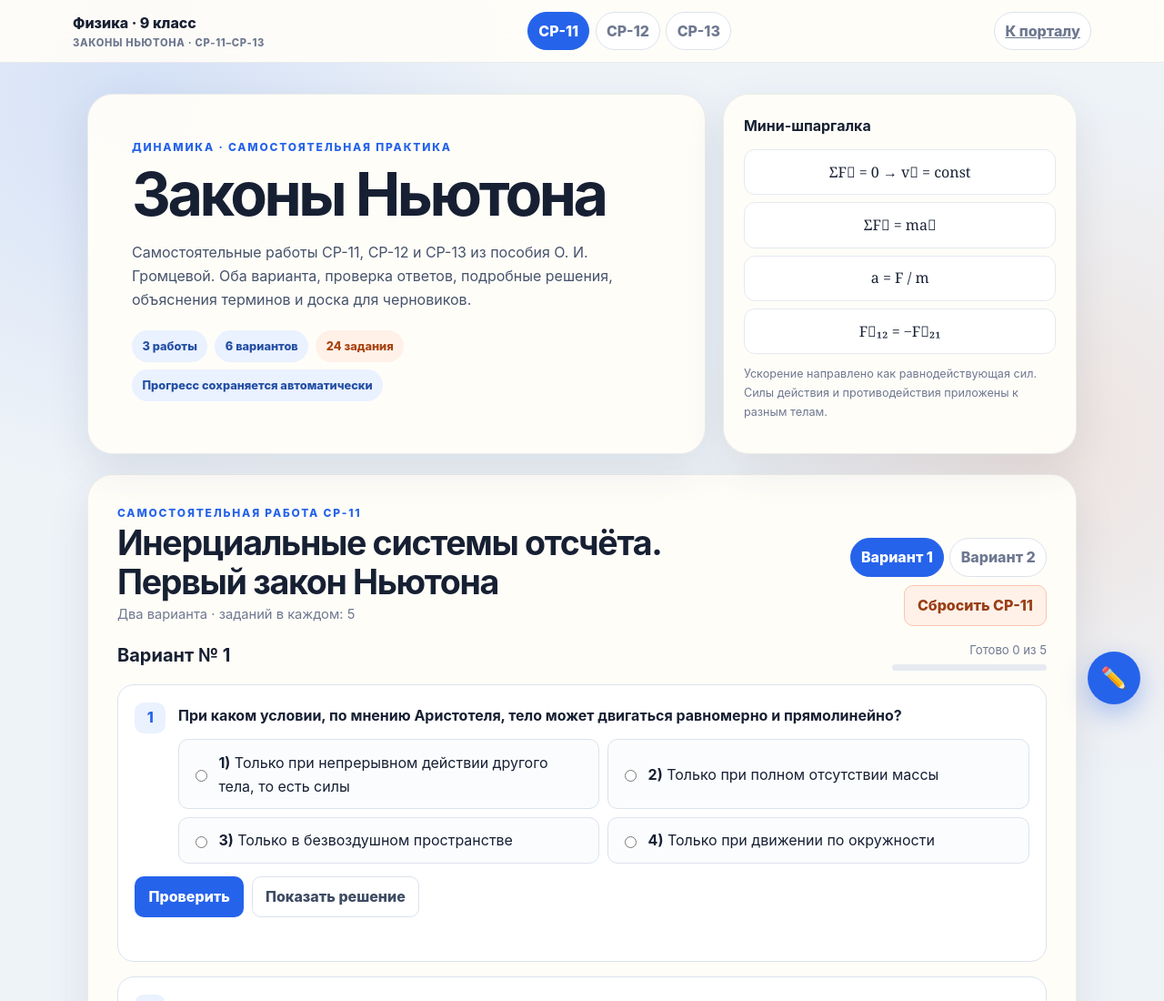
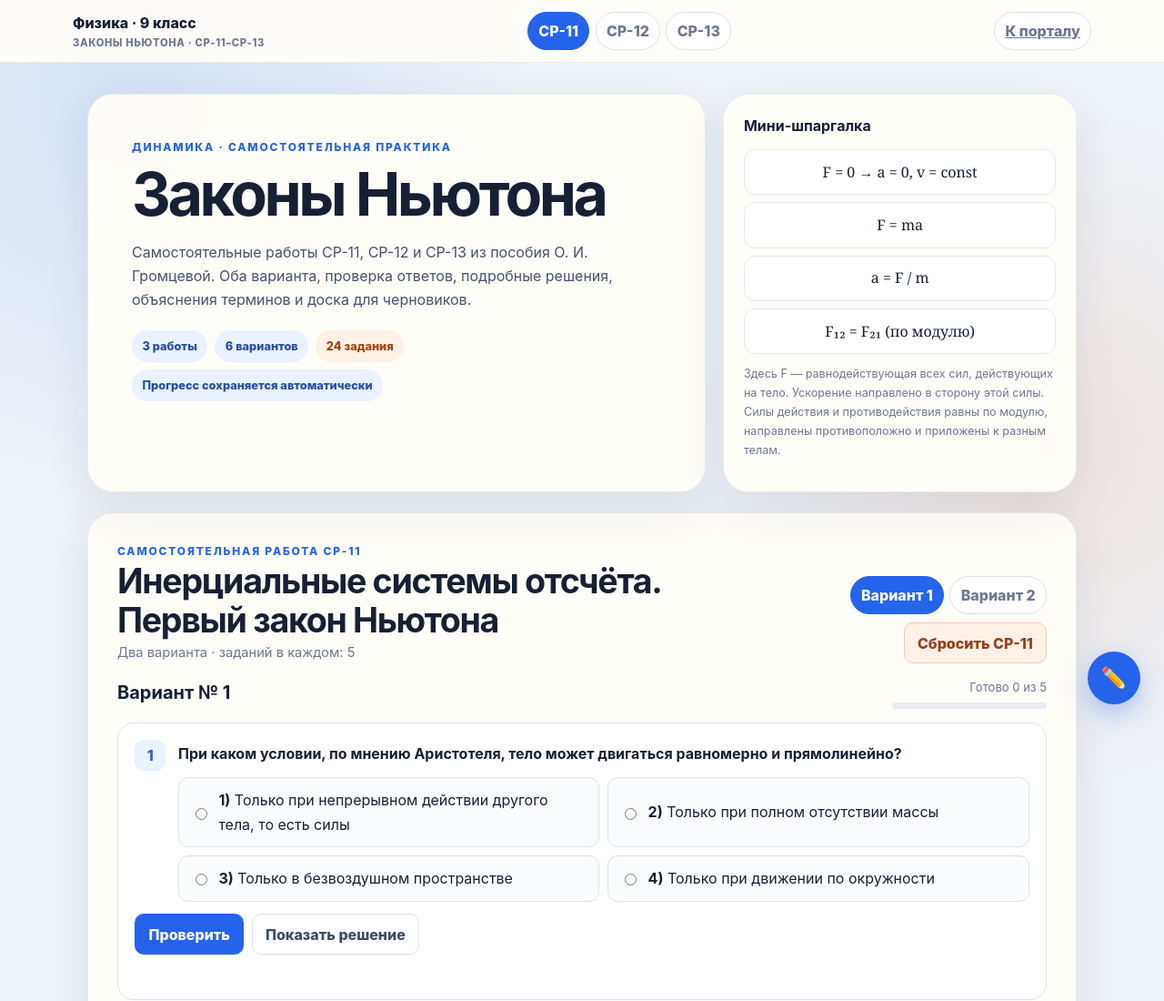
Before and after one commit to NaymSkim/Matvey, a website: page tasks/gromtseva-sr-11-13.html in a window 1280 px wide. Shown: the top 1100 px of the page at 91% size. Drawn offline with Linux system fonts and the light colour scheme.

Commit message:
Simplify Newton law notation

```diff
--- a/tasks/gromtseva-sr-11-13.html
+++ b/tasks/gromtseva-sr-11-13.html
@@ -48,7 +48,7 @@
   <main>
     <section class="hero">
       <div class="hero-main"><div class="eyebrow">Динамика · самостоятельная практика</div><h1>Законы Ньютона</h1><p class="lead">Самостоятельные работы СР-11, СР-12 и СР-13 из пособия О. И. Громцевой. Оба варианта, проверка ответов, подробные решения, объяснения терминов и доска для черновиков.</p><div class="chips"><span class="chip">3 работы</span><span class="chip">6 вариантов</span><span class="chip orange">24 задания</span><span class="chip" id="save-status">Прогресс сохраняется автоматически</span></div></div>
-      <aside class="formula-card"><h2>Мини-шпаргалка</h2><div class="formula">ΣF⃗ = 0 → v⃗ = const</div><div class="formula">ΣF⃗ = ma⃗</div><div class="formula">a = F / m</div><div class="formula">F⃗₁₂ = −F⃗₂₁</div><p class="note">Ускорение направлено как равнодействующая сил. Силы действия и противодействия приложены к разным телам.</p></aside>
+      <aside class="formula-card"><h2>Мини-шпаргалка</h2><div class="formula">F = 0 → a = 0, v = const</div><div class="formula">F = ma</div><div class="formula">a = F / m</div><div class="formula">F₁₂ = F₂₁ (по модулю)</div><p class="note">Здесь F — равнодействующая всех сил, действующих на тело. Ускорение направлено в сторону этой силы. Силы действия и противодействия равны по модулю, направлены противоположно и приложены к разным телам.</p></aside>
     </section>
     <div id="works"></div>
   </main>
@@ -111,15 +111,15 @@
       aristotle:['Представление Аристотеля','Историческое, позднее опровергнутое представление: для поддержания движения якобы требуется непрерывное действие силы.'],
       galileo:['Принцип инерции Галилея','Если внешние воздействия отсутствуют или скомпенсированы, тело сохраняет покой или равномерное прямолинейное движение.'],
       inertia:['Инерция','Явление сохранения телом скорости при нулевой равнодействующей сил.'],
-      firstLaw:['Первый закон Ньютона','Существуют инерциальные системы отсчёта, в которых при ΣF⃗ = 0 тело покоится или движется равномерно и прямолинейно.'],
+      firstLaw:['Первый закон Ньютона','Существуют инерциальные системы отсчёта, в которых при F = 0 тело покоится или движется равномерно и прямолинейно. Здесь F — равнодействующая всех сил.'],
       iso:['Инерциальная система отсчёта','Система, в которой выполняется первый закон Ньютона. Любая система, движущаяся относительно неё равномерно и прямолинейно, тоже инерциальна.'],
       nonIso:['Неинерциальная система отсчёта','Система, движущаяся с ускорением относительно инерциальной системы; в ней законы Ньютона требуют введения сил инерции.'],
       referenceFrame:['Система отсчёта','Тело отсчёта, связанная с ним система координат и часы.'],
       relativeVelocity:['Относительность скорости','Значение скорости зависит от выбранной системы отсчёта.'],
       accelerationInvariant:['Инвариантность ускорения','В классической механике ускорение одинаково во всех инерциальных системах, движущихся поступательно друг относительно друга.'],
       acceleration:['Ускорение','Векторная величина, показывающая быстроту изменения скорости.'],
-      resultant:['Равнодействующая сил','Векторная сумма всех сил, действующих на одно тело: ΣF⃗.'],
-      secondLaw:['Второй закон Ньютона','В инерциальной системе равнодействующая сил равна произведению массы на ускорение: ΣF⃗ = ma⃗.'],
+      resultant:['Равнодействующая сил','Одна сила F, которая заменяет совместное действие всех сил на тело.'],
+      secondLaw:['Второй закон Ньютона','В инерциальной системе равнодействующая сила равна произведению массы на ускорение: F = ma.'],
       forceDirection:['Направление силы','Вектор ускорения сонаправлен с равнодействующей сил, а не обязательно со скоростью.'],
       mass:['Масса','Мера инертности тела. В СИ массу измеряют в килограммах.'],
       newton:['Ньютон','Единица силы в СИ. 1 Н сообщает телу массой 1 кг ускорение 1 м/с².'],
@@ -127,7 +127,7 @@
       initialRest:['Движение из состояния покоя','Начальная скорость равна нулю, поэтому при постоянном ускорении v = at.'],
       braking:['Торможение','Движение, при котором модуль скорости уменьшается; ускорение направлено против скорости.'],
       thirdLaw:['Третий закон Ньютона','Тела действуют друг на друга силами, равными по модулю, противоположными по направлению и приложенными к разным телам.'],
-      actionReaction:['Действие и противодействие','Силы F⃗₁₂ и F⃗₂₁ возникают одновременно, имеют одну природу и не уравновешивают друг друга, потому что приложены к разным телам.'],
+      actionReaction:['Действие и противодействие','Силы F₁₂ и F₂₁ возникают одновременно, равны по модулю, направлены противоположно и не уравновешивают друг друга, потому что приложены к разным телам.'],
       forceNature:['Природа силы','Обе силы одной пары взаимодействия имеют одинаковую природу.'],
       kN:['Килоньютон','1 кН = 1000 Н. Если ответ требуется в кН и сравниваются силы одной пары, перевод может не понадобиться.']
     };
@@ -154,8 +154,8 @@
     function diagram(key){
       const isFirst=key==='vectors1';
       const left=isFirst
-        ? '<text x="92" y="28" font-weight="800">v⃗</text><line x1="105" y1="112" x2="105" y2="42" stroke="#2563eb" stroke-width="5" marker-end="url(#blueArrow)"/><text x="26" y="104" font-weight="800">a⃗</text><line x1="100" y1="116" x2="35" y2="116" stroke="#ea580c" stroke-width="5" marker-end="url(#orangeArrow)"/>'
-        : '<text x="92" y="98" font-weight="800">v⃗</text><line x1="55" y1="116" x2="145" y2="116" stroke="#2563eb" stroke-width="5" marker-end="url(#blueArrow)"/><text x="92" y="28" font-weight="800">F⃗</text><line x1="105" y1="112" x2="105" y2="42" stroke="#ea580c" stroke-width="5" marker-end="url(#orangeArrow)"/>';
+        ? '<text x="92" y="28" font-weight="800">v</text><line x1="105" y1="112" x2="105" y2="42" stroke="#2563eb" stroke-width="5" marker-end="url(#blueArrow)"/><text x="26" y="104" font-weight="800">a</text><line x1="100" y1="116" x2="35" y2="116" stroke="#ea580c" stroke-width="5" marker-end="url(#orangeArrow)"/>'
+        : '<text x="92" y="98" font-weight="800">v</text><line x1="55" y1="116" x2="145" y2="116" stroke="#2563eb" stroke-width="5" marker-end="url(#blueArrow)"/><text x="92" y="28" font-weight="800">F</text><line x1="105" y1="112" x2="105" y2="42" stroke="#ea580c" stroke-width="5" marker-end="url(#orangeArrow)"/>';
       const candidates=isFirst
         ? '<line x1="355" y1="90" x2="355" y2="150" stroke="#168653" stroke-width="4" marker-end="url(#greenArrow)"/><text x="366" y="152">1</text><line x1="355" y1="90" x2="285" y2="90" stroke="#168653" stroke-width="4" marker-end="url(#greenArrow)"/><text x="270" y="84">2</text><line x1="355" y1="90" x2="300" y2="38" stroke="#168653" stroke-width="4" marker-end="url(#greenArrow)"/><text x="288" y="31">3</text><line x1="355" y1="90" x2="355" y2="30" stroke="#168653" stroke-width="4" marker-end="url(#greenArrow)"/><text x="365" y="32">4</text>'
         : '<line x1="355" y1="95" x2="430" y2="95" stroke="#168653" stroke-width="4" marker-end="url(#greenArrow)"/><text x="437" y="100">1</text><line x1="355" y1="95" x2="410" y2="42" stroke="#168653" stroke-width="4" marker-end="url(#greenArrow)"/><text x="416" y="38">2</text><line x1="355" y1="95" x2="355" y2="30" stroke="#168653" stroke-width="4" marker-end="url(#greenArrow)"/><text x="365" y="32">3</text><line x1="355" y1="95" x2="285" y2="95" stroke="#168653" stroke-width="4" marker-end="url(#greenArrow)"/><text x="270" y="88">4</text>';
```
